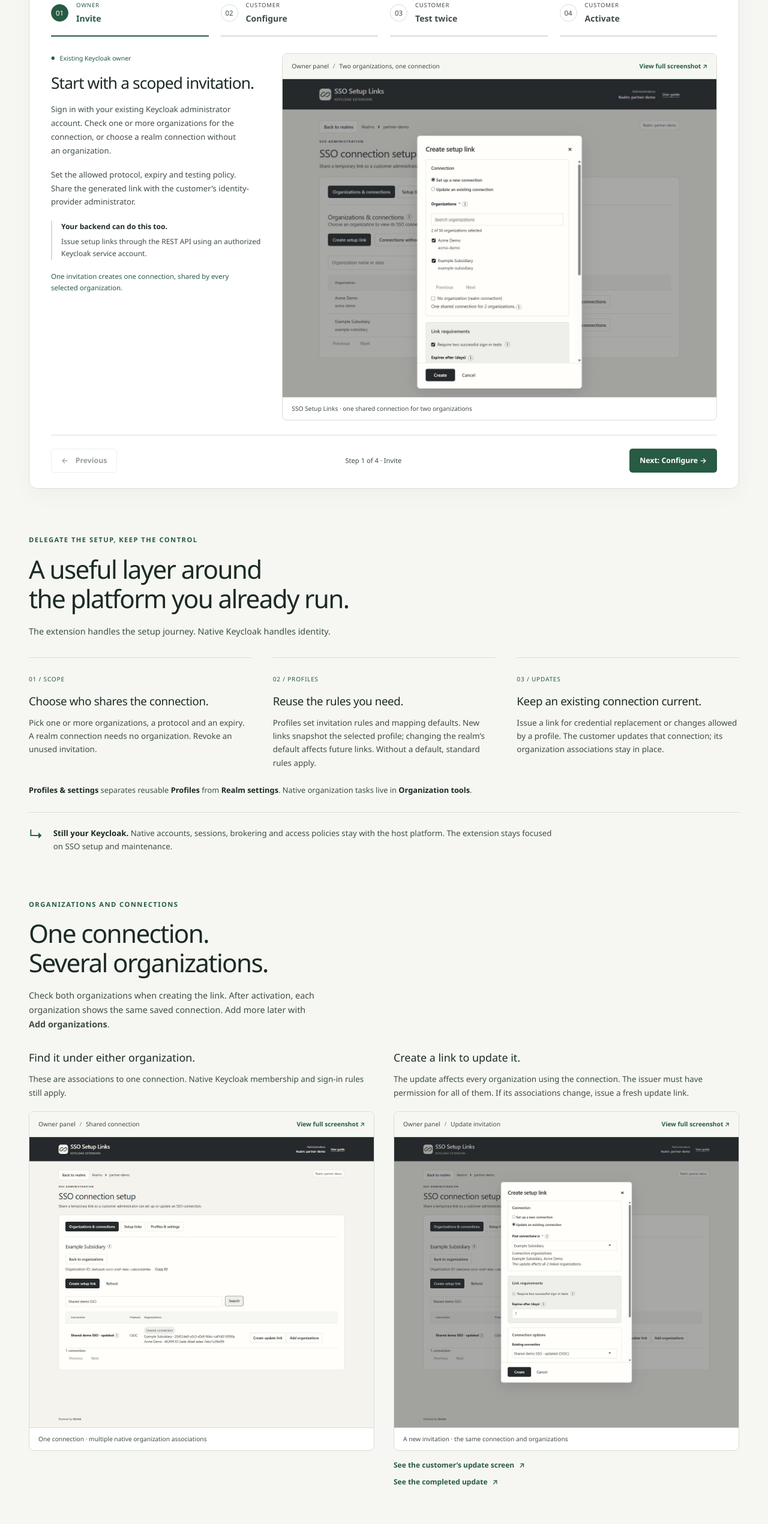
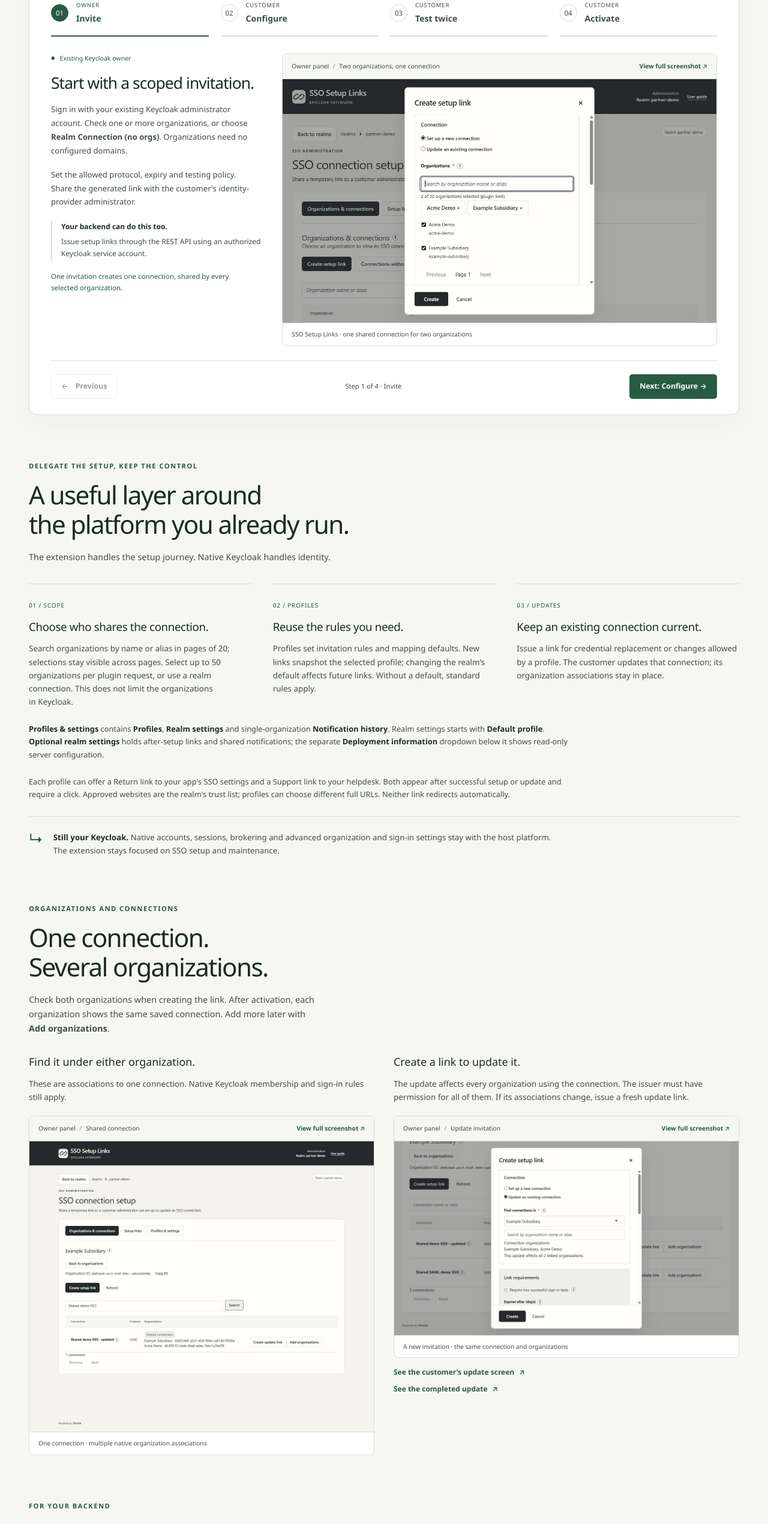
Before and after one commit to nkaminsk/nkaminsk.github.io, a plain HTML site: page keycloak-sso/index.html in a window 1280 px wide. Shown: the part 780-3321 px from the top of the page at 60% size. Drawn offline with Linux system fonts and the light colour scheme.

Commit message:
Focus SSO walkthrough on scoped customer handoffs

```diff
--- a/keycloak-sso/index.html
+++ b/keycloak-sso/index.html
@@ -69,14 +69,14 @@
           <div class="stage-copy">
             <p class="role-label"><span aria-hidden="true">●</span> Existing Keycloak owner</p>
             <h3 id="invite-heading">Start with a scoped invitation.</h3>
-            <p>Sign in with your existing Keycloak administrator account. Check one or more organizations for the connection, or choose a realm connection without an organization.</p>
+            <p>Sign in with your existing Keycloak administrator account. Check one or more organizations, or choose <strong>Realm Connection (no orgs)</strong>. Organizations need no configured domains.</p>
             <p>Set the allowed protocol, expiry and testing policy. Share the generated link with the customer's identity-provider administrator.</p>
             <aside class="stage-aside"><strong>Your backend can do this too.</strong> Issue setup links through the REST API using an authorized Keycloak service account.</aside>
             <p class="stage-takeaway">One invitation creates one connection, shared by every selected organization.</p>
           </div>
           <figure class="product-screen">
-            <div class="screen-toolbar"><span>Owner panel <span aria-hidden="true">/</span> Two organizations, one connection</span><a href="assets/2026-10-31-create-shared-link.png" class="enlarge-link" data-enlarge data-caption="Create a setup link for two organizations" target="_blank" rel="noopener">View full screenshot <span aria-hidden="true">↗</span></a></div>
-            <div class="screen-scroll"><img src="assets/2026-10-31-create-shared-link.png" width="1474" height="1244" alt="Create setup link with two organizations checked in the visible Organizations selection." fetchpriority="high"></div>
+            <div class="screen-toolbar"><span>Owner panel <span aria-hidden="true">/</span> Two organizations, one connection</span><a href="assets/2026-10-31-create-shared-link-v2.png" class="enlarge-link" data-enlarge data-caption="Create a setup link for two organizations" target="_blank" rel="noopener">View full screenshot <span aria-hidden="true">↗</span></a></div>
+            <div class="screen-scroll"><img src="assets/2026-10-31-create-shared-link-v2.png" width="1280" height="720" alt="Create setup link with both selected organizations kept above the searchable, paged results." fetchpriority="high"></div>
             <figcaption>SSO Setup Links · one shared connection for two organizations</figcaption>
           </figure>
         </article>
@@ -172,12 +172,13 @@
     <section class="control-section shell section-space" id="features" aria-labelledby="features-heading">
       <div class="section-heading"><p class="eyebrow">Delegate the setup, keep the control</p><h2 id="features-heading">A useful layer around<br>the platform you already run.</h2><p>The extension handles the setup journey. Native Keycloak handles identity.</p></div>
       <div class="feature-grid">
-        <article><span class="feature-index" aria-hidden="true">01 / SCOPE</span><h3>Choose who shares the connection.</h3><p>Pick one or more organizations, a protocol and an expiry. A realm connection needs no organization. Revoke an unused invitation.</p></article>
+        <article><span class="feature-index" aria-hidden="true">01 / SCOPE</span><h3>Choose who shares the connection.</h3><p>Search organizations by name or alias in pages of 20; selections stay visible across pages. Select up to 50 organizations per plugin request, or use a realm connection. This does not limit the organizations in Keycloak.</p></article>
         <article><span class="feature-index" aria-hidden="true">02 / PROFILES</span><h3>Reuse the rules you need.</h3><p>Profiles set invitation rules and mapping defaults. New links snapshot the selected profile; changing the realm’s default affects future links. Without a default, standard rules apply.</p></article>
         <article><span class="feature-index" aria-hidden="true">03 / UPDATES</span><h3>Keep an existing connection current.</h3><p>Issue a link for credential replacement or changes allowed by a profile. The customer updates that connection; its organization associations stay in place.</p></article>
       </div>
-      <p class="settings-note"><strong>Profiles &amp; settings</strong> separates reusable <strong>Profiles</strong> from <strong>Realm settings</strong>. Native organization tasks live in <strong>Organization tools</strong>.</p>
-      <div class="ownership-note"><span class="ownership-mark" aria-hidden="true">↳</span><p><strong>Still your Keycloak.</strong> Native accounts, sessions, brokering and access policies stay with the host platform. The extension stays focused on SSO setup and maintenance.</p></div>
+      <p class="settings-note"><strong>Profiles &amp; settings</strong> contains <strong>Profiles</strong>, <strong>Realm settings</strong> and single-organization <strong>Notification history</strong>. Realm settings starts with <strong>Default profile</strong>. <strong>Optional realm settings</strong> holds after-setup links and shared notifications; the separate <strong>Deployment information</strong> dropdown below it shows read-only server configuration.</p>
+      <p class="settings-note">Each profile can offer a Return link to your app's SSO settings and a Support link to your helpdesk. Both appear after successful setup or update and require a click. Approved websites are the realm's trust list; profiles can choose different full URLs. Neither link redirects automatically.</p>
+      <div class="ownership-note"><span class="ownership-mark" aria-hidden="true">↳</span><p><strong>Still your Keycloak.</strong> Native accounts, sessions, brokering and advanced organization and sign-in settings stay with the host platform. The extension stays focused on SSO setup and maintenance.</p></div>
     </section>
 
     <section class="shell section-space" id="shared-connections" aria-labelledby="shared-heading">
@@ -196,8 +197,8 @@
           <h3>Create a link to update it.</h3>
           <p>The update affects every organization using the connection. The issuer must have permission for all of them. If its associations change, issue a fresh update link.</p>
           <figure class="product-screen">
-            <div class="screen-toolbar"><span>Owner panel <span aria-hidden="true">/</span> Update invitation</span><a href="assets/2026-10-31-update-shared-link.png" class="enlarge-link" data-enlarge data-caption="Update link scoped to every organization using the connection" target="_blank" rel="noopener">View full screenshot <span aria-hidden="true">↗</span></a></div>
-            <div class="screen-scroll"><img src="assets/2026-10-31-update-shared-link.png" width="1474" height="1244" alt="The update invitation form showing the existing shared connection and all affected organizations." loading="lazy"></div>
+            <div class="screen-toolbar"><span>Owner panel <span aria-hidden="true">/</span> Update invitation</span><a href="assets/2026-10-31-update-shared-link-v2.png" class="enlarge-link" data-enlarge data-caption="Update link scoped to every organization using the connection" target="_blank" rel="noopener">View full screenshot <span aria-hidden="true">↗</span></a></div>
+            <div class="screen-scroll"><img src="assets/2026-10-31-update-shared-link-v2.png" width="1280" height="720" alt="The update invitation form names both organizations affected by the shared connection update." loading="lazy"></div>
             <figcaption>A new invitation · the same connection and organizations</figcaption>
           </figure>
           <a class="text-link supporting-link" href="assets/2026-10-31-update-fields.png" data-enlarge data-caption="Customer update screen — only permitted changes are available" target="_blank" rel="noopener">See the customer’s update screen <span aria-hidden="true">↗</span></a>
@@ -246,21 +247,19 @@ Content-Type: application/json</code></pre>
   "expirationSeconds": 86400,
   "requireTwoSuccessfulTests": true,
   "profileId": "&lt;profile-id&gt;",
-  "profileRevision": 1,
-  "allowedDomains": ["acme.example"]
+  "profileRevision": 1
 }</code></pre>
         <dl class="api-fields">
           <div><dt><code>expirationSeconds</code></dt><dd>Integer lifetime in seconds, within the profile’s limit. Omit for the configured default.</dd></div>
           <div><dt><code>requireTwoSuccessfulTests</code></dt><dd>Boolean. <code>true</code> requires two matching sign-ins; it cannot weaken a profile’s requirement.</dd></div>
           <div><dt><code>profileId</code> / <code>profileRevision</code></dt><dd>Select an enabled profile and optionally its latest enabled revision. Omit both for the configured default or standard rules.</dd></div>
-          <div><dt><code>allowedDomains</code></dt><dd>Array of domains already configured on the single selected organization. Omit for shared connections.</dd></div>
         </dl>
-        <p>For a shared connection, replace <code>organizationId</code> with <code>organizationIds</code> and omit <code>allowedDomains</code>.</p>
+        <p>For a shared connection, replace <code>organizationId</code> with <code>organizationIds</code>. No organization domain is required.</p>
         <p>Optional settings can narrow the profile’s rules, never weaken them.</p>
       </details>
       <details class="api-more">
         <summary>Find IDs and other actions</summary>
-        <p>Under the API base above, <code>GET /organizations</code> returns organization IDs. <code>GET /connections?organizationId=&lt;org-id&gt;</code> returns connection IDs in <code>items</code>. Discovery respects the caller’s permissions.</p>
+        <p>Under the API base above, <code>GET /organizations?search=acme&amp;first=0&amp;max=20</code> searches organization names and aliases and returns their IDs. Follow pagination for later results. <code>GET /connections?organizationId=&lt;org-id&gt;</code> returns connection IDs in <code>items</code>. Discovery respects the caller’s permissions.</p>
         <p>For broader connection changes, use <code>purpose: "MAINTAIN"</code> with a saved profile that permits the changes and requires two tests.</p>
         <p>To add organizations directly, send <code>{"organizationIds":["&lt;additional-org-id&gt;"]}</code> to <code>POST /connections/&lt;immutable-connection-id&gt;/organizations</code>. This adds native associations without removing existing ones or issuing an invitation.</p>
       </details>
```
Also changed, not shown: keycloak-sso/assets/2026-10-31-create-shared-link-v2.png (added), keycloak-sso/assets/2026-10-31-create-shared-link.png (deleted), keycloak-sso/assets/2026-10-31-update-shared-link-v2.png (added), keycloak-sso/assets/2026-10-31-update-shared-link.png (deleted).
